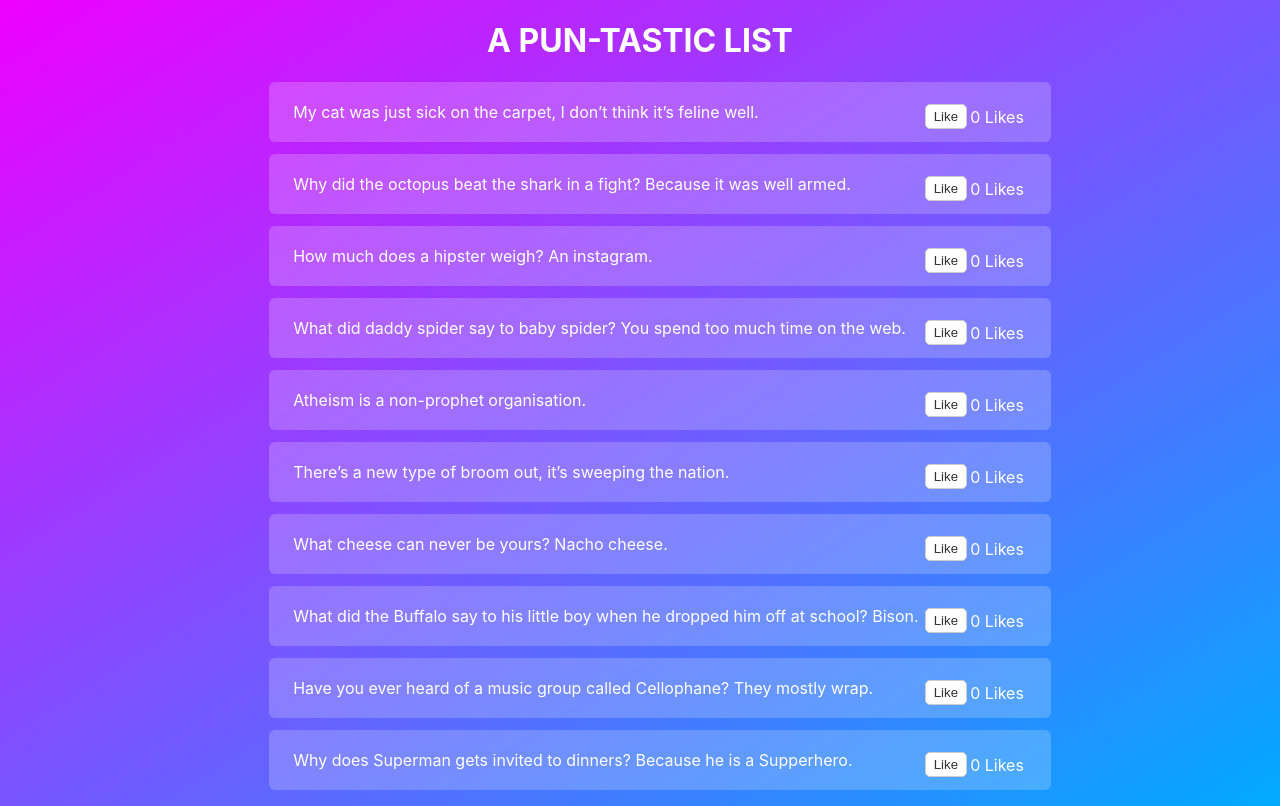
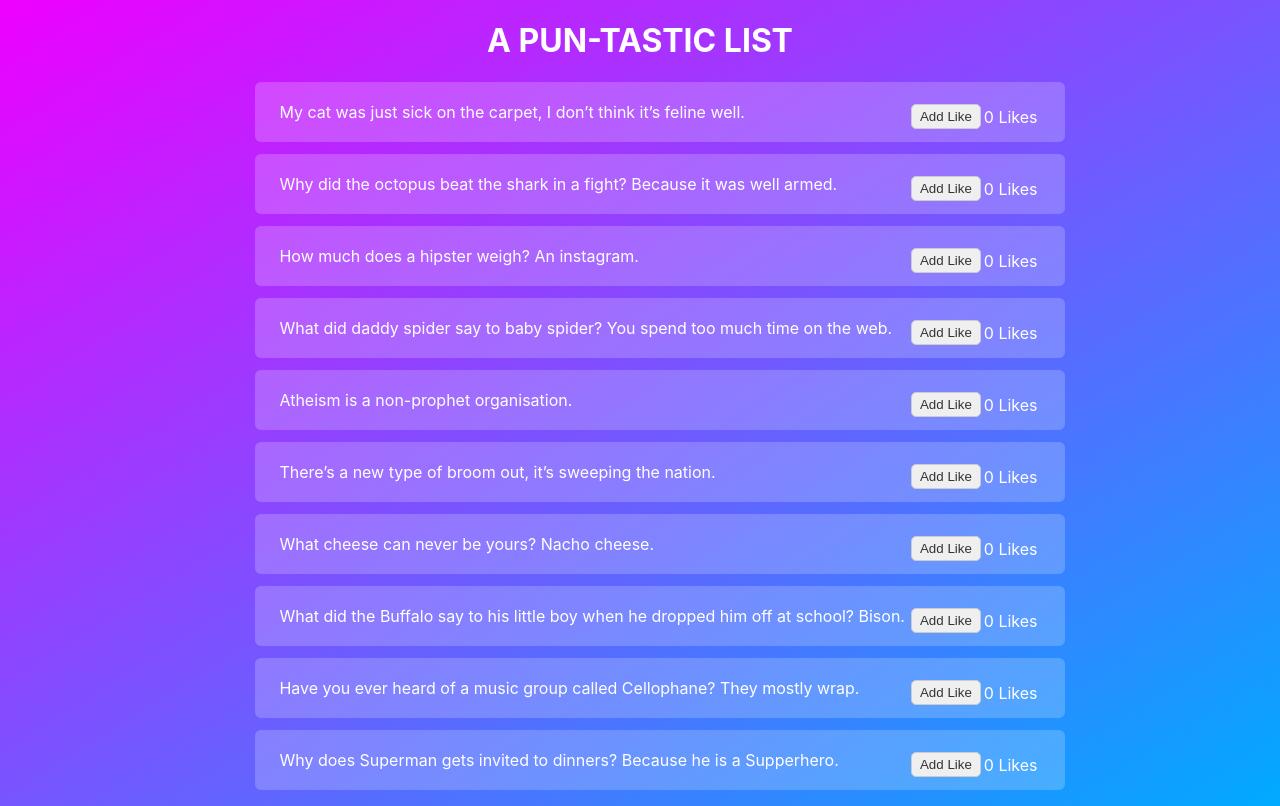
Before and after one commit to ladykate17/docket, a React (Create React App) app: page / in a window 1280 px wide. Built offline with nearby package versions, Linux system fonts and the light colour scheme.

Commit message:
change like toggle to iteration

```diff
--- a/src/components/Like/like.component.tsx
+++ b/src/components/Like/like.component.tsx
@@ -2,8 +2,8 @@ import React from 'react';
 import './like.styles.css';
 import styled from 'styled-components';
 
-const LikeButton = styled.button<{ $liked?: boolean; }>`
-    background-color: ${props => props.$liked ? "#f9c22a" : "#fff"};
+const LikeButton = styled.button`
+    background-color: "#fff";
     border: 1px solid #ccc;
     border-radius: 5px;
     color: #333;
@@ -17,18 +17,18 @@ interface LikeProps {
 }
 
 const Like: React.FC<LikeProps> = ({}) => {
-    let [liked, setLiked] = React.useState(false);
+    let [likedCount, setLikedCount] = React.useState(0);
 
     let handleLike = () => {
-        setLiked(!liked);
+        setLikedCount(likedCount + 1);
     }
 
     return (
         <div className="likesContainer">
-            <LikeButton $liked={liked} onClick={() => handleLike()}>
-                {liked ? "Liked" : "Like"}
+            <LikeButton onClick={() => handleLike()}>
+                Add Like
             </LikeButton>
-            <div className='likes'>{liked ? "1 Like" : "0 Likes"}</div>
+            <div className='likes'>{likedCount} Likes</div>
         </div>
     );
 };
```
Also changed, not shown: 2 other files (tests, documents, lock files or other folders).
